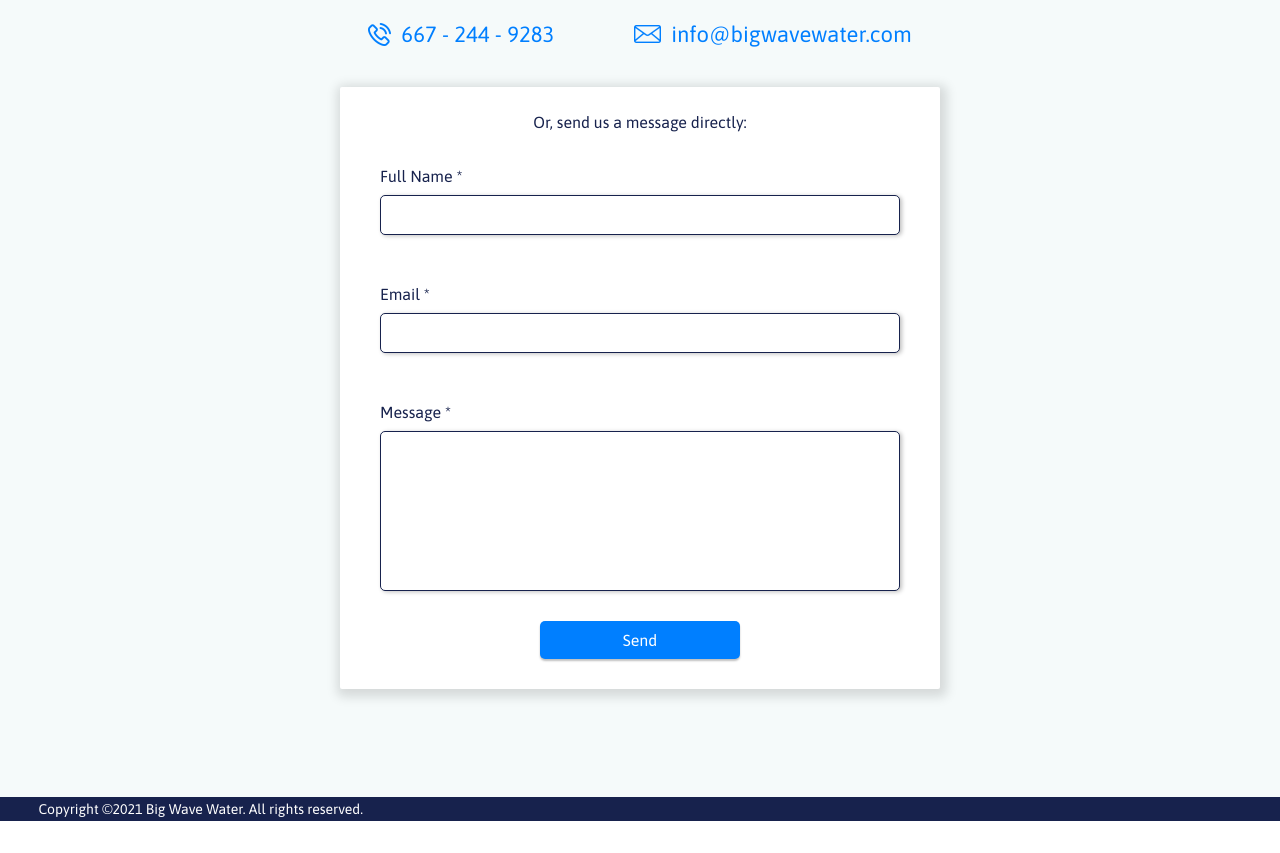
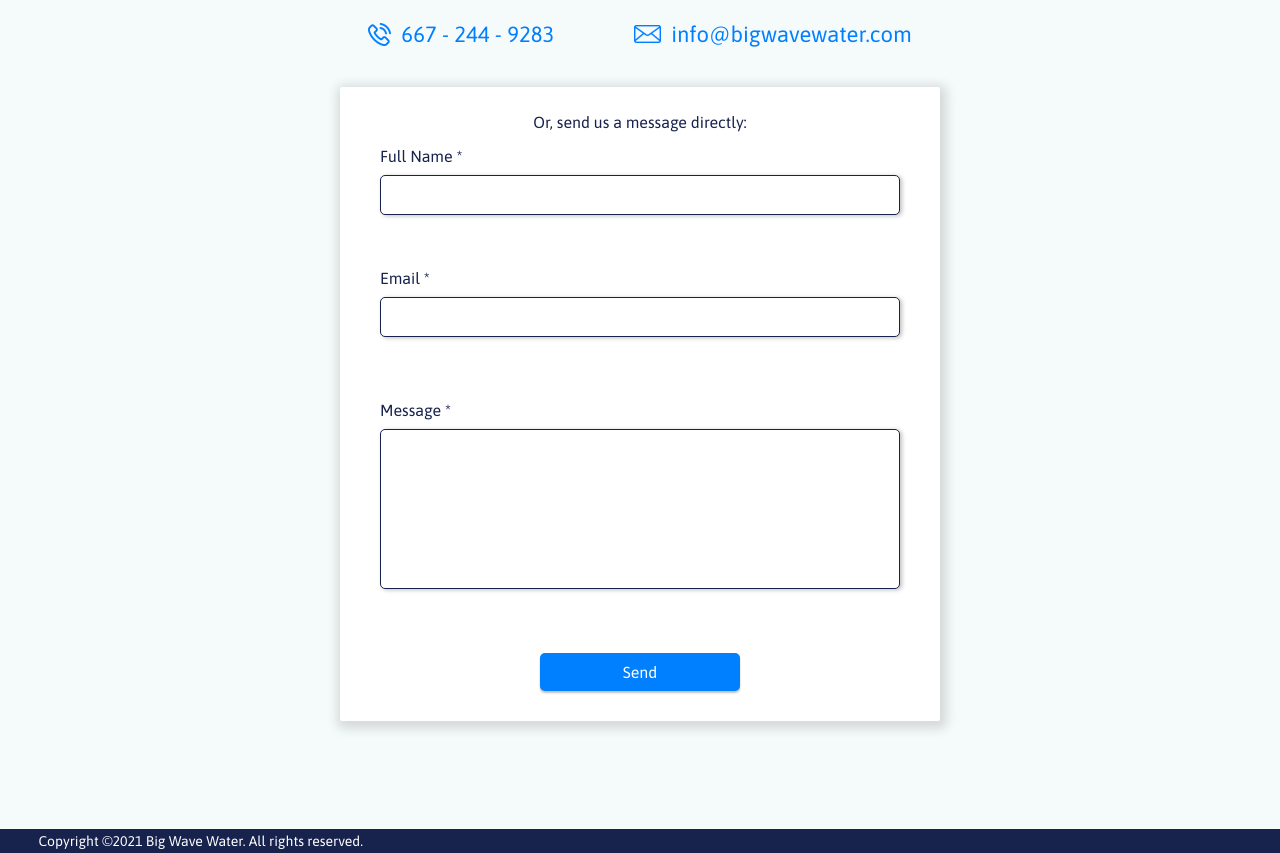
Before and after one commit to mitchHartigan/big-wave, a React (Create React App) app: page / in a window 1280 px wide. Shown: the part 2460-3313 px from the top of the page. Before the commit the page ends 3281 px from the top, so only its background shows below. Built offline with nearby package versions, Linux system fonts and the light colour scheme.

Commit message:
feat: form validation

```diff
--- a/src/components/form/Input.js
+++ b/src/components/form/Input.js
@@ -2,10 +2,13 @@ import React from "react";
 import styled from "styled-components";
 
 export const Input = (props) => {
+  const { label, onChange, invalid, name } = props;
+
   return (
     <Container>
-      <Label>{props.label}</Label>
-      <_Input onChange={props.handleChange} />
+      <Label>{label}</Label>
+      <_Input name={name} onChange={onChange} invalid={invalid} />
+      <ErrorMessage invalid={invalid}>Please complete this field.</ErrorMessage>
     </Container>
   );
 };
@@ -15,7 +18,8 @@ const _Input = styled.input`
   padding: 5px 5px 5px 5px;
   font-family: ${(props) => props.theme.font};
   font-size: ${(props) => props.theme.text.xs};
-  border: 1px solid ${(props) => props.theme.colors.darkBlue};
+  border: 1px solid ${(props) =>
+    props.invalid ? "red" : props.theme.colors.darkBlue};
   outline: none;
   width: 100%;
   box-sizing: border-box;
@@ -26,7 +30,7 @@ const _Input = styled.input`
   }
 
   @media (max-width: 700px) {
-    font-size: ${props => props.theme.text.xxs};
+    font-size: ${(props) => props.theme.text.xxs};
   }
 `;
 
@@ -34,22 +38,28 @@ const Label = styled.p`
   font-family: ${(props) => props.theme.font};
   font-size: ${(props) => props.theme.text.xs};
   color: ${(props) => props.theme.colors.darkBlue};
-  margin: 10px 0px 10px 0px;
-
+  margin: 0px 0px 10px 0px;
 
   @media (max-width: 700px) {
-    font-size: ${props => props.theme.text.xxs};
+    font-size: ${(props) => props.theme.text.xxs};
   }
+`;
+
+const ErrorMessage = styled.p`
+  color: red;
+  font-family: ${(props) => props.theme.font};
+  font-size: ${(props) => props.theme.text.xs};
+  margin-top: 10px;
+  visibility: ${(props) => (props.invalid ? "visible" : "hidden")};
 `;
 
 const Container = styled.div`
   display: flex;
   flex-direction: column;
   padding: 10px;
-  widht: 100%;
+  width: 100%;
   box-sizing: border-box;
-  padding: 20px 0px 20px 0px;
-
+  padding: 10px 0px 0px 0px;
 
   @media (max-width: 700px) {
     padding: 1vh 0px 1kvh 0px;
--- a/src/components/form/TextArea.js
+++ b/src/components/form/TextArea.js
@@ -2,10 +2,13 @@ import React from "react";
 import styled from "styled-components";
 
 export const TextArea = (props) => {
+  const { label, onChange, invalid, name } = props;
+
   return (
     <Container>
-      <Label>{props.label}</Label>
-      <_TextArea onChange={props.handleChange} />
+      <Label>{label}</Label>
+      <_TextArea name={name} onChange={onChange} invalid={invalid} />
+      <ErrorMessage invalid={invalid}>Please complete this field.</ErrorMessage>
     </Container>
   );
 };
@@ -15,7 +18,8 @@ const _TextArea = styled.textarea`
   padding: 5px 5px 5px 5px;
   font-family: ${(props) => props.theme.font};
   font-size: ${(props) => props.theme.text.xs};
-  border: 1px solid ${(props) => props.theme.colors.darkBlue};
+  border: 1px solid ${(props) =>
+    props.invalid ? "red" : props.theme.colors.darkBlue};
   outline: none;
   width: 100%;
   box-sizing: border-box;
@@ -27,7 +31,7 @@ const _TextArea = styled.textarea`
   }
 
   @media (max-width: 700px) {
-    font-size: ${props => props.theme.text.xxs};
+    font-size: ${(props) => props.theme.text.xxs};
   }
 `;
 
@@ -38,15 +42,23 @@ const Label = styled.p`
   margin: 10px 0px 10px 0px;
 
   @media (max-width: 700px) {
-    font-size: ${props => props.theme.text.xxs};
+    font-size: ${(props) => props.theme.text.xxs};
   }
+`;
+
+const ErrorMessage = styled.p`
+  color: red;
+  font-family: ${(props) => props.theme.font};
+  font-size: ${(props) => props.theme.text.xs};
+  margin-top: 10px;
+  visibility: ${(props) => (props.invalid ? "visible" : "hidden")};
 `;
 
 const Container = styled.div`
   display: flex;
   flex-direction: column;
-  padding: 20px 0px 20px 0px;
-  margin-bottom: 10px;
+  padding: 10px 0px 0px 0px;
+  margin-bottom: 20px;
 
   @media (max-width: 700px) {
     margin-bottom: 4vh;
--- a/src/pages/Homepage/_contact/_ContactForm.js
+++ b/src/pages/Homepage/_contact/_ContactForm.js
@@ -6,8 +6,7 @@ import { Subtext } from "components/Subtext";
 import { TextArea } from "components/form/TextArea";
 import { Button } from "components/Button";
 import { CenterBlock } from "components/CenterBlock";
-import styled from 'styled-components'
-
+import styled from "styled-components";
 
 export default class ContactForm extends Component {
   constructor(props) {
@@ -17,33 +16,60 @@ export default class ContactForm extends Component {
       name: "",
       email: "",
       message: "",
+      invalidName: false,
+      invalidEmail: false,
+      invalidMessage: false,
     };
   }
 
   handleUpdate = (evt) => {
     const { name, value } = evt.target;
-    this.setState({ [name]: value });
+
+    this.setState({ [name]: value }, () => {});
+  };
+
+  validateForm = () => {
+    const { name, email, message } = this.state;
+
+    this.setState({
+      invalidName: name === "",
+      invalidEmail: email === "",
+      invalidMessage: message === "",
+    });
   };
 
   render() {
+    const { invalidEmail, invalidMessage, invalidName } = this.state;
+
     return (
       <Form>
         <Subtext alignment="center" styles="margin-bottom: 0px;">
           Or, send us a message directly:
         </Subtext>
-        <Input label="Full Name *" />
-        <Input label="Email *" />
-        <TextArea label="Message *" />
+        <Input
+          label="Full Name *"
+          name="name"
+          onChange={this.handleUpdate}
+          invalid={invalidName}
+        />
+        <Input
+          label="Email *"
+          name="email"
+          onChange={this.handleUpdate}
+          invalid={invalidEmail}
+        />
+        <TextArea
+          label="Message *"
+          name="message"
+          onChange={this.handleUpdate}
+          invalid={invalidMessage}
+        />
         <CenterBlock>
-          <Button>Send</Button>
+          <Button onClick={this.validateForm}>Send</Button>
         </CenterBlock>
       </Form>
     );
   }
 }
 
-
-const FormDescription = styled.p`
-
-
-`;
+const FormDescription = styled.p``;
```
